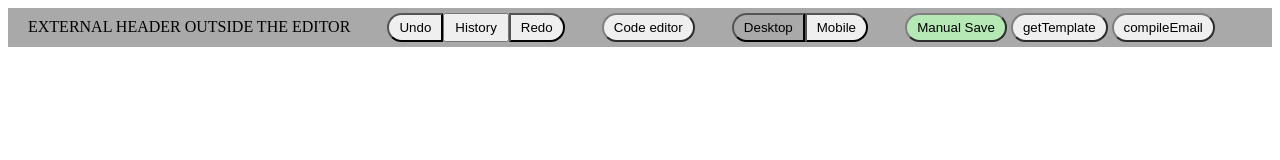
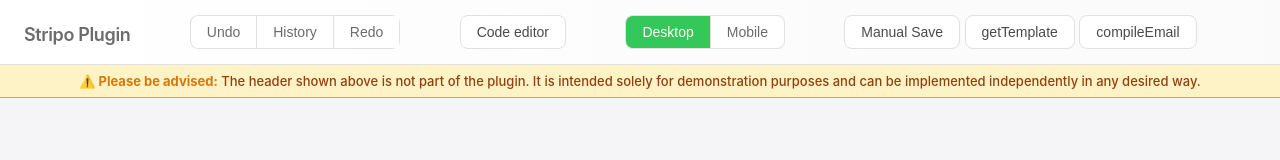
Before and after one commit to stripoinc/stripo-plugin-samples, a plain HTML site: page quick-start-guide/index.html in a window 1280 px wide. Drawn offline with Linux system fonts and the light colour scheme; no server answers.

Commit message:
Redesigned quick-start-guide example

```diff
--- a/quick-start-guide/index.html
+++ b/quick-start-guide/index.html
@@ -4,42 +4,99 @@
     <meta charset="UTF-8">
     <title>Stripo Plugin Example</title>
     <style>
+      * {
+        margin: 0;
+        padding: 0;
+        box-sizing: border-box;
+      }
+
       html, body {
         min-width: 1200px;
         height: 100%;
+        font-family: -apple-system, BlinkMacSystemFont, 'Segoe UI', Roboto, Oxygen, Ubuntu, Cantarell, sans-serif;
       }
       #stripoEditorContainer {
-        height: calc(100% - 48px);
+        height: calc(100% - 103px); /* 65px header + 38px disclaimer */
+        background-color: #f5f5f7;
       }
       #externalSystemContainer {
-        background-color: darkgrey;
-        padding: 5px 20px;
+        background: linear-gradient(to right, #ffffff, #fafafa);
+        padding: 12px 24px;
         display: flex;
         justify-content: space-between;
+        align-items: center;
+        box-shadow: 0 2px 8px rgba(0, 0, 0, 0.08);
+        border-bottom: 1px solid #e1e1e1;
+        height: 65px;
+      }
+      #externalSystemContainer > div:first-child {
+        font-size: 18px;
+        font-weight: 600;
+        color: #1a1a1a;
+        letter-spacing: -0.02em;
       }
       .control-button {
-        border-radius: 17px;
-        padding: 5px 10px;
-        border-color: grey;
+        background: #ffffff;
+        border: 1px solid #e1e1e1;
+        border-radius: 8px;
+        padding: 8px 16px;
+        font-size: 14px;
+        font-weight: 500;
+        color: #4a4a4a;
         cursor: pointer;
+        transition: all 0.2s ease;
       }
-      #exportButton,
-      #saveButton {
-        background: #b5e8b5;
+      .control-button:hover {
+        background: #f8f8f8;
+        border-color: #c5c5c5;
+        transform: translateY(-1px);
+        box-shadow: 0 2px 4px rgba(0, 0, 0, 0.08);
+      }
+      .control-button:active {
+        transform: translateY(0);
+        box-shadow: none;
+      }
+      .control-button.active {
+        background: #34c759;
+        border-color: #34c759;
+        color: white;
+      }
+      .control-button.active:hover {
+        background: #2ca548;
+        border-color: #2ca548;
+      }
+      .btn-group {
+        display: flex;
+        gap: 1px;
+        background: #e1e1e1;
+        border-radius: 8px;
+        padding: 1px;
       }
       .btn-group button {
-        padding: 5px 10px;
+        background: #ffffff;
+        border: none;
+        padding: 8px 16px;
+        font-size: 14px;
+        font-weight: 500;
+        color: #6b6b6b;
         cursor: pointer;
-        float: left;
+        transition: all 0.2s ease;
       }
-      .btn-group button.rounded-left {
-        border-radius: 17px 0 0 17px;
+      .btn-group button:first-child {
+        border-radius: 7px 0 0 7px;
       }
-      .btn-group button.rounded-right {
-        border-radius: 0 17px 17px 0;
+      .btn-group button:last-child {
+        border-radius: 0 7px 7px 0;
+      }
+      .btn-group button:hover {
+        background: #f8f8f8;
       }
       .btn-group button.active {
-        background-color: darkgrey;
+        background: #34c759;
+        color: white;
+      }
+      .btn-group button.active:hover {
+        background: #2ca548;
       }
       .avatar-preview {
         width: 34px;
@@ -48,29 +105,31 @@
         background-size: cover;
         display: inline-block;
         margin-left: 5px;
-
       }
       /* Notifications styles */
       .notification-zone {
         position: fixed;
-        width: 400px;
+        width: 700px;
+        max-width: 90%;
         z-index: 99999;
         right: 30px;
         bottom: 80px;
       }
       .alert-success {
-        color: #046904;
-        background: #b5e8b5;
-        padding: 5px 10px;
-        border: 2px solid #046904;
-        border-radius: 15px;
+        color: #0f5d0f;
+        background: #e6f7e6;
+        padding: 16px 20px;
+        border-left: 4px solid #28a745;
+        border-radius: 8px;
+        box-shadow: 0 4px 12px rgba(0, 0, 0, 0.1);
       }
       .alert-info {
-        color: hsla(215, 32%, 56%, 1);
-        background: hsla(215, 87%, 94%, 1);
-        padding: 5px 10px;
-        border: 2px solid #046904;
-        border-radius: 15px;
+        color: #004085;
+        background: #e7f3ff;
+        padding: 16px 20px;
+        border-left: 4px solid #007bff;
+        border-radius: 8px;
+        box-shadow: 0 4px 12px rgba(0, 0, 0, 0.1);
       }
     </style>
   </head>
@@ -78,28 +137,28 @@
 
   <!--This is your own external header where you can place plugin buttons -->
   <div id="externalSystemContainer">
-    <div style="padding-top: 5px;color: black">
-      EXTERNAL HEADER OUTSIDE THE EDITOR
+    <div style="padding-top: 5px; color: #6B6B6B">
+      Stripo Plugin
     </div>
 
     <div class="btn-group">
-      <button id="undoButton" class="rounded-left">Undo</button>
-      <button id="versionHistoryUndoButton" class="rounded-left" style="display: none;" disabled onclick="undo()">Undo</button>
+      <button id="undoButton">Undo</button>
+      <button id="versionHistoryUndoButton" style="display: none;" disabled onclick="undo()">Undo</button>
       <button id="versionHistoryButton" onclick="toggleVersionHistory()">History</button>
-      <button id="redoButton" class="rounded-right">Redo</button>
-      <button id="versionHistoryRedoButton" class="rounded-right" style="display: none;" disabled onclick="redo()">Redo</button>
+      <button id="redoButton">Redo</button>
+      <button id="versionHistoryRedoButton" style="display: none;" disabled onclick="redo()">Redo</button>
     </div>
     <div>
       <button id="codeEditor" class="control-button">Code editor</button>
     </div>
     <div id="viewSwitcher" class="btn-group viewSwitcher">
-      <button id="desktopViewButton" class="active rounded-left">Desktop</button>
-      <button id="mobileViewButton" class="rounded-right">Mobile</button>
+      <button id="desktopViewButton" class="active">Desktop</button>
+      <button id="mobileViewButton">Mobile</button>
     </div>
 
     <div id="versionHistoryViewSwitcher" class="btn-group" style="display: none;">
-      <button class="active rounded-left" onclick="switchVersionHistoryToDesktopPreview()">Desktop</button>
-      <button class="rounded-right" onclick="switchVersionHistoryToMobilePreview()">Mobile</button>
+      <button class="active" onclick="switchVersionHistoryToDesktopPreview()">Desktop</button>
+      <button onclick="switchVersionHistoryToMobilePreview()">Mobile</button>
     </div>
     <div>
       <button id="saveButton" class="control-button">Manual Save</button>
@@ -109,11 +168,17 @@
     <div class="avatars"></div>
   </div>
 
+  <div style="background-color: #fef3c7; border-bottom: 1px solid #f59e0b; padding: 8px 24px; text-align: center;">
+    <p style="margin: 0; font-size: 13px; color: #92400e; font-weight: 500;">
+      <span style="font-weight: 700; color: #d97706;">⚠️ Please be advised:</span> The header shown above is not part of the plugin. It is intended solely for demonstration purposes and can be implemented independently in any desired way.
+    </p>
+  </div>
+
   <!--This is your own area for notification messages -->
   <div class="notification-zone"></div>
 
   <!--This is a Stripo plugin container -->
-  <div id="stripoEditorContainer"/> <!-- PLACE IN THE CODE WHERE TO PLACE A STRIPO EDITOR -->
+  <div id="stripoEditorContainer"></div> <!-- PLACE IN THE CODE WHERE TO PLACE A STRIPO EDITOR -->
 
   <!--External utility methods to interact with UI and load demo template code -->
   <script>
@@ -148,6 +213,16 @@
         });
         e.target.classList.add('active');
       })
+    });
+
+    // Code Editor button toggle
+    document.getElementById('codeEditor').addEventListener('click', function() {
+      this.classList.toggle('active');
+    });
+
+    // History button toggle
+    document.getElementById('versionHistoryButton').addEventListener('click', function() {
+      this.classList.toggle('active');
     });
   </script>
 
```
